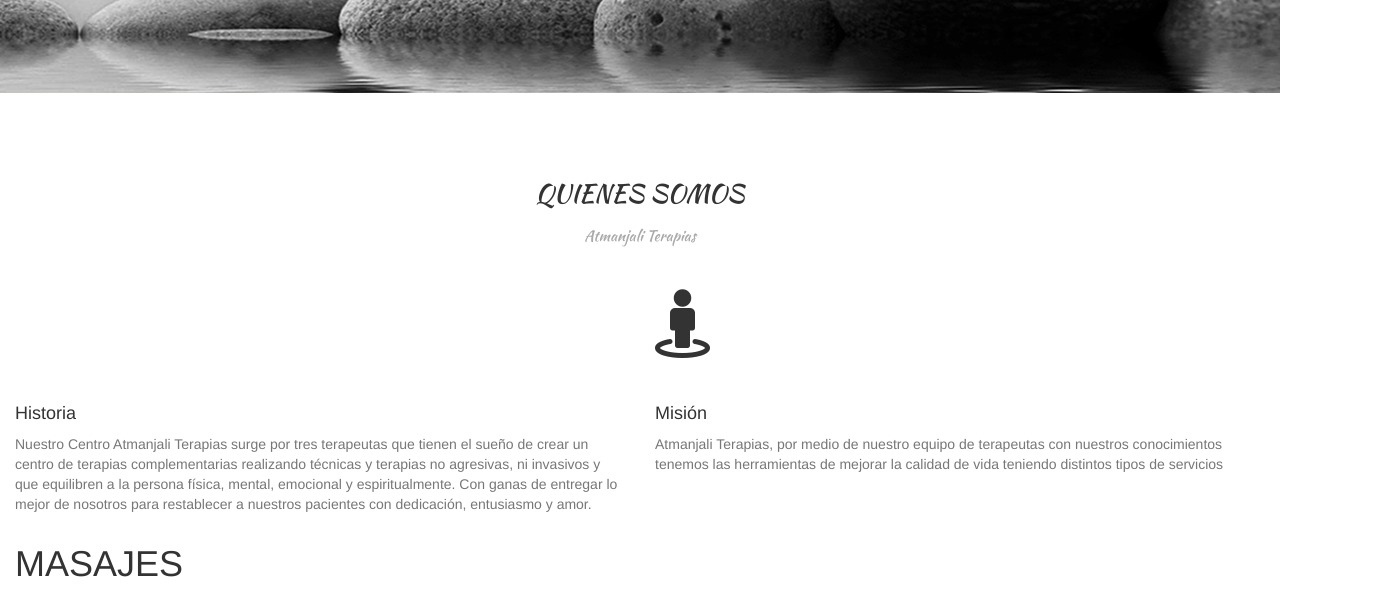
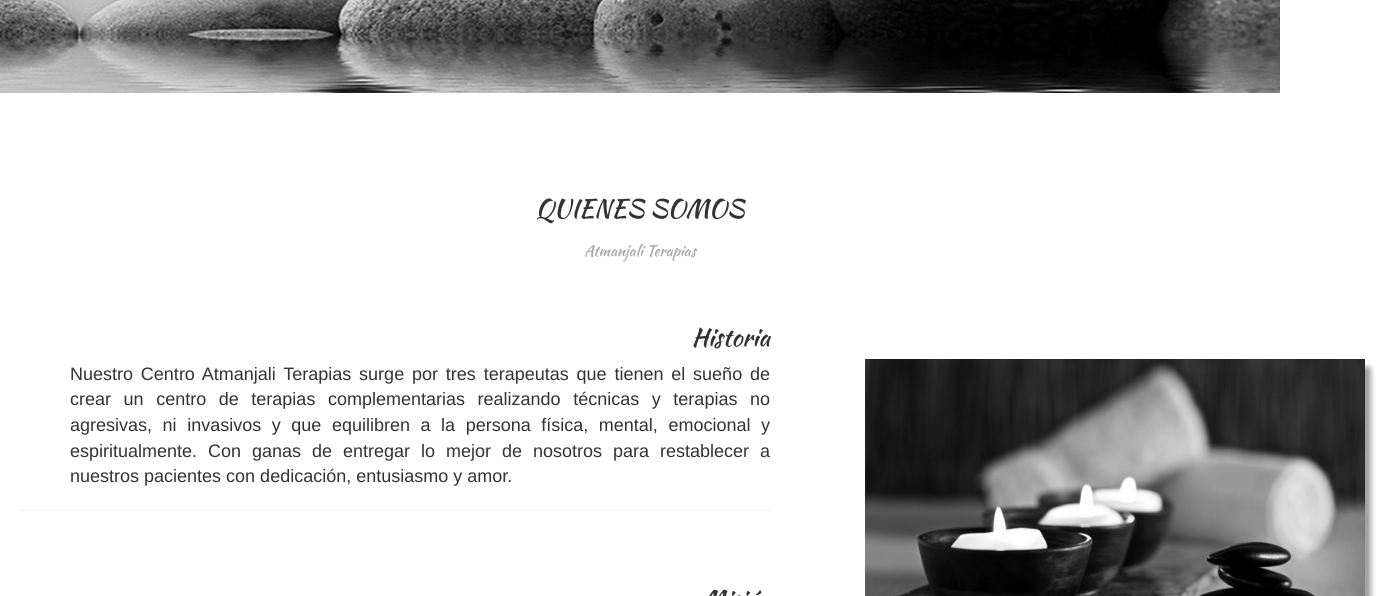
Before and after one commit to Cotettyta/Atmanjali-Terapias, a plain HTML site: page index.html in a window 1280 px wide. Shown: the part 690-1286 px from the top of the page, 1380 px wide, since content can reach past the window. Drawn offline with nearby package versions, Linux system fonts and the light colour scheme.

Commit message:
se modifico quienes somos

```diff
--- a/estilo.css
+++ b/estilo.css
@@ -9,6 +9,7 @@ div {
         -ms-transform: ...  /* Microsoft Internet Explorer */
          -o-transform: ...  /* Antiguo opera */
 }
+
 /* contenedor de color del menu */
 
 .navbar{
@@ -53,6 +54,7 @@ nav.navbar-fixed-top{
 	color:white;
 	font-family: sans-serif;
 	font-size: 14px;
+	margin: 5px;
 
 }
 
@@ -133,20 +135,17 @@ header:hover{
 	margin-left: 200px;
 	color: #626363;
 }
-
-/* --- QUIENES SOMOS --- */
-
+/*---cabecera de cada seccion---*/
 h1.section-heading{
 	font-family: 'kaushan Script';
     font-weight: 400;
     font-style: normal;
     font-size: 25px;
 	color: #333;
-	padding-top: 50px;
+	padding-top: 65px;
 	text-align: center;
 
 }
-
 h3.section-text{
 	font-family: 'kaushan Script';
     font-weight: 400;
@@ -155,5 +154,55 @@ h3.section-text{
     color: darkgrey;
     text-align: center;
 }
+/* --- QUIENES SOMOS --- */
 
-section#quienes-somos{}
+#quienes-somos{
+	width: 100%;
+	height: 750px;
+	text-align: justify;
+	background-color: white;
+}
+h4.informacion{
+	text-align: right;
+	font-size: 25px;
+	font-family: 'kaushan Script';
+    font-weight: 400;
+    font-style: normal;
+}
+p.text{
+	font-size: 18px;
+	text-align: justify-all;
+	padding-left: 50px;
+	width: 750px;
+}
+.right-content{  /*aqui va la foto de quien somos*/
+	text-align: right;
+	box-shadow: 6px 8px 5px 0px #A0A0A0; /*codigo para darle sombra */
+	height: 331px;
+	width: 500px;
+	margin-top: 70px;
+	margin-left: 70px;
+}
+.bg-grey{
+	height: 50px;
+	width:auto;
+	padding: 5px 10px 0 20px;
+}
+
+
+.row-table [class*="col-"] {
+    display: table-cell;
+    float: none;
+    vertical-align: middle;
+}
+
+.left-content{
+	margin-top: 50px;
+}
+
+
+section#masajes{
+	height: 400px;
+	width: 100%;
+	background-color: red;
+}
--- a/index.html
+++ b/index.html
@@ -70,41 +70,69 @@
   </header>
 <!-- QUIENES SOMOS -->
 
-<section id="Quienes-somos" class="img-fondo">
-    <div class="container-fluid">
+  <div id="quienes-somos" class="container-fluid">
       <div class="row">
-          <div class="col-xs-12 col-lg-12">
+        <div class="col-xs-12 col-lg-12 text-center">
           <h1 class="section-heading">QUIENES SOMOS</h1>
           <h3 class="section-text">Atmanjali Terapias</h3>
         </div>
       </div>
-      <div class="row" >
-          <div class="col-md-6">
-            <span class="fa-stack fa-5x">
-              <i class="fa fa-skyatlas  fa-stack-1x fa-inverse"></i>
-            </span>
-            <h4 class="service-heading">Historia</h4>
-              <p class="text-muted">Nuestro Centro Atmanjali Terapias surge por tres terapeutas que tienen el sueño de crear un centro de terapias complementarias realizando técnicas y terapias no agresivas, ni invasivos y que equilibren a la persona física, mental, emocional y espiritualmente. Con ganas de entregar lo mejor de nosotros para restablecer a nuestros pacientes con dedicación, entusiasmo y amor.</p>
+      <div class="row row-table">
+        <div class="col-lg-6 col-md-6 col-sm-12 col-xs-12 bg-grey">
+          <div class="left-content padding-right">
+            <h4 class="informacion">Historia</h4>
+            <p class="text">Nuestro Centro Atmanjali Terapias surge por tres terapeutas que tienen el sueño de crear un centro de terapias complementarias realizando técnicas y terapias no agresivas, ni invasivos y que equilibren a la persona física, mental, emocional y espiritualmente. Con ganas de entregar lo mejor de nosotros para restablecer a nuestros pacientes con dedicación, entusiasmo y amor.</p>
+            <hr class="bg-grey">
+            <h4 class="informacion">Misión</h4>
+            <p class="text">Atmanjali Terapias, por medio de nuestro equipo de terapeutas con nuestros conocimientos tenemos las herramientas de mejorar la calidad de vida teniendo distintos tipos de servicios.</p>
           </div>
-
-          <div class="col-md-6">
-              <span class="fa-stack fa-5x">
-                <i class="fa fa-street-view"></i>
-              </span>
-              <h4 class="service-heading">Misión</h4>
-                <p class="text-muted">Atmanjali Terapias, por medio de nuestro equipo de terapeutas con nuestros conocimientos tenemos las herramientas de mejorar la calidad de vida teniendo distintos tipos de servicios </p>
+        </div>
+        <div id="ipad-content" class="col-lg-6 col-md-6 col-sm-12 col-xs-12 bg-white">
+          <div class="right-content">
+            <img class="img-responsive" src="imagen/velas.jpg" alt="Ipad">
           </div>
         </div>
       </div>
-</section>
+    </div>
+
+
+
+
+
+
+
+
+
+
+
+
+
+
+
+
+
+
+
+
+
+
+
+
+
+
+
+
+
+
+
 <!-- MASAJES -->
 
-<section id="quienes-somos">
+<section id="masajes">
         <div class="container-fluid">
             <div class="row">
               <div class="col-lg-12 text-center-masajes">
-                <h1 class="nombre">MASAJES</h1>
-                <h3>Atmanjali Terapias</h3>
+                <h1 class="section-heading">MASAJES</h1>
+                <h3 class="section-text">Atmanjali Terapias</h3>
               </div>
             </div>
         </div>
@@ -125,7 +153,16 @@
 
 
 
-
+<section id="contacto">
+  <div class="container">
+    <div class="row">
+      <div class="col-md-3"></div>
+      <div class="col-md-3"></div>
+      <div class="col-md-3"><iframe src="https://www.google.com/maps/embed?pb=!1m18!1m12!1m3!1d3329.9249515755587!2d-70.61361578479506!3d-33.425200903602956!2m3!1f0!2f0!3f0!3m2!1i1024!2i768!4f13.1!3m3!1m2!1s0x9662cf65bda96d91%3A0x80a8f3ed5caa9911!2sBarcelona+2018%2C+Providencia%2C+Regi%C3%B3n+Metropolitana!5e0!3m2!1ses!2scl!4v1481820914722" width="400" height="300" frameborder="0" style="border:0" allowfullscreen></iframe></div>
+      <div class="col-md-3"></div>
+    </div>
+  </div>
+</section>
 
 
 
```
Also changed, not shown: imagen/chakras.jpg (added), imagen/chokurei.gif (added), imagen/velas.jpg (added), textura.jpg (added). Lines whose indentation alone changed are shown as unchanged.
